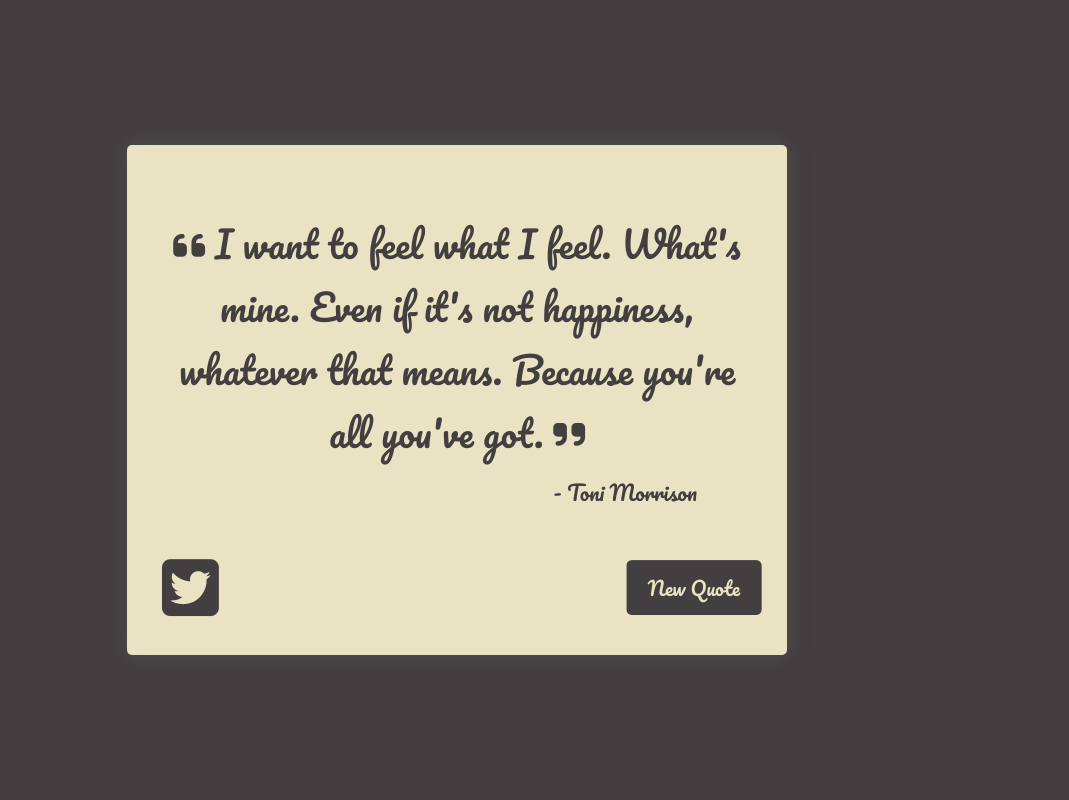
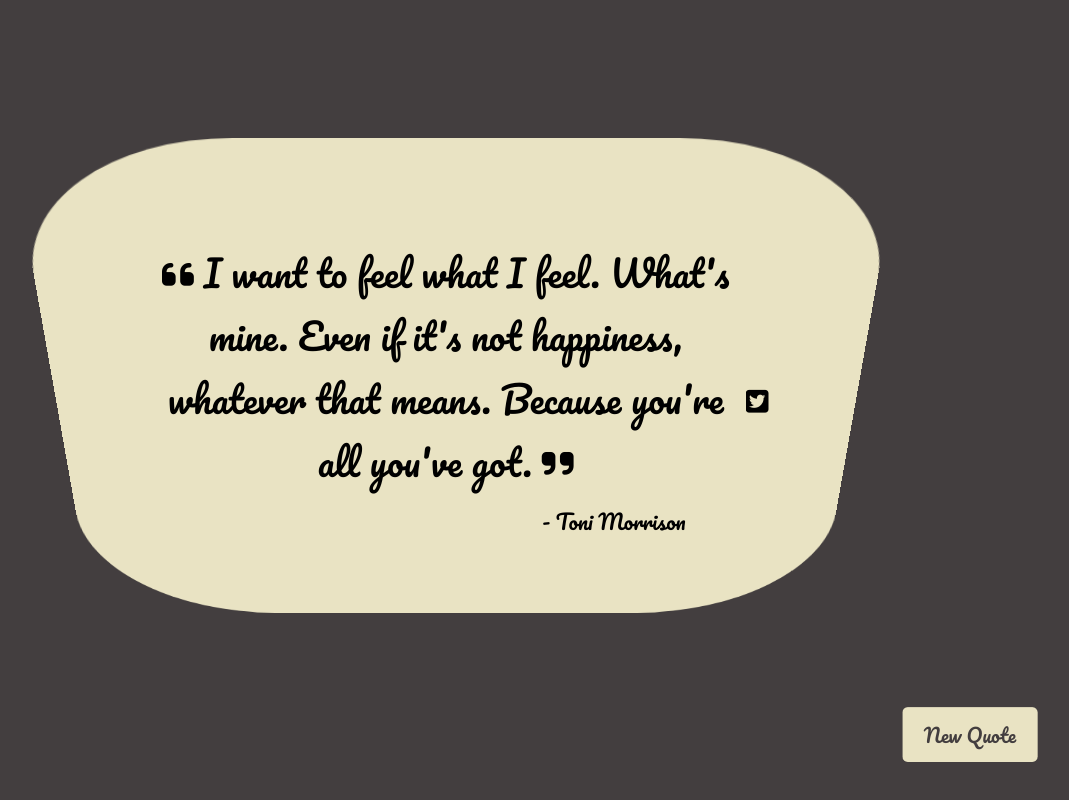
Before and after one commit to RichNC/random-quote-machine, a React (Create React App) app: page / in a window 1280 px wide. Shown: the whole page, without its empty margins (183-1252 px from the left). Built offline with nearby package versions, Linux system fonts and the light colour scheme.

Commit message:
Adjusted sign shape, reorganized file structure

```diff
--- a/src/App.css
+++ b/src/App.css
@@ -10,41 +10,6 @@ p {
 }
 a {
   color: inherit;
-}
-
-button {
-  font-family: 'Pacifico', cursive;
-  color: #E9E3C3;
-  font-size: 18px;
-  padding: 10px 20px;
-  opacity: 1;
-  border: none;
-  border-radius: 5px;
-  -webkit-animation: bounce 1.5s infinite alternate;
-  -moz-animation: bounce 1.5s infinite alternate;
-  animation: bounce 1.5s infinite alternate;
-  -webkit-transition:all 2s ease;
-  -moz-transition:all 2s ease;
-  -o-transition:all 2s ease;
-  transition:all 2s ease;
-  box-shadow: none;
-}
-@-webkit-keyframes bounce {
-  to { -webkit-transform: scale(1.08); }
-}
-@-moz-keyframes bounce {
-  to { -moz-transform: scale(1.08); }
-}
-@keyframes bounce {
-  to { transform: scale(1.08); }
-}
-
-button:hover {
-  -webkit-box-shadow: 0px 0px 5px 0px rgba(82,82,82,1);
-  -moz-box-shadow: 0px 0px 5px 0px rgba(82,82,82,1);
-  box-shadow: 0px 0px 5px 0px rgba(82,82,82,1);
-  opacity: 0.7;
-  cursor: pointer;
 }
 
 .App {
@@ -85,20 +50,42 @@ button:hover {
   }
 }
 
+.content-box {
+  display: flex;
+  justify-content: center;
+  width: 100vw;
+  height: 100vh;
+  display: flex;
+  align-items: center;
+}
+
 #quote-box {
-  opacity: 1;
   background-color: #E9E3C3;
-  width: 600px;
-  border-radius: 5px;
-  padding: 30px;
   height: auto;
-  -webkit-box-shadow: 0px 0px 20px 0px rgba(82,82,82,1);
-  -moz-box-shadow: 0px 0px 20px 0px rgba(82,82,82,1);
-  box-shadow: 0px 0px 20px 0px rgba(82,82,82,1);
+  position: relative;
   -webkit-transition:all 2s linear;
   -moz-transition:all 2s linear;
   -o-transition:all 2s linear;
   transition:all 2s linear;
+}
+
+.sign-shape-1 {
+  position: relative;
+  width: 600px;
+}
+.sign-shape-1:before {
+  content: "";
+  position: absolute;
+  border-radius: 25%;
+  background: #E9E3C3;
+  width: 800px;
+  top: -35%; bottom: -35%; left: -15%; right: -20%;
+  z-index: -1;
+  -webkit-transform: perspective(50em) rotateX(-30deg);
+  transform: perspective(50em) rotateX(-30deg);
+/*   -webkit-box-shadow: 0px 0px 20px 0px rgba(82,82,82,1);
+  -moz-box-shadow: 0px 0px 20px 0px rgba(82,82,82,1);
+  box-shadow: 0px 0px 20px 0px rgba(82,82,82,1); */
 }
 
 @media only screen and (max-width: 760px) {
@@ -108,6 +95,7 @@ button:hover {
 }
 
 #text {
+  margin: 0;
   font-size: 1.4em;
   margin-bottom: 10px;
 }
@@ -118,22 +106,3 @@ button:hover {
   margin-top: 0;
   margin-right: 60px;
 }
-#button {
-  margin-top: 40px;
-  display: flex;
-  justify-content: space-between;
-  align-items: center;
-}
-.fab {
-  margin: 5px;
-  font-size: 65px;
-  opacity: 1;
-  -webkit-transition:opacity .4s ease;
-  -moz-transition:opacity .4s ease;
-  -o-transition:opacity .4s ease;
-  transition:opacity .4s ease;
-}
-.fab:hover {
-  opacity: 0.7;
-  cursor: pointer;
-}
--- /dev/null
+++ b/src/Components/Button.css
@@ -0,0 +1,38 @@
+button {
+  position: absolute;
+  right: 5%;
+  bottom: 40px;
+  font-family: 'Pacifico', cursive;
+  color: rgb(67, 62, 63);
+  background-color: #E9E3C3;
+  font-size: 18px;
+  padding: 10px 20px;
+  opacity: 1;
+  border: none;
+  border-radius: 5px;
+  -webkit-animation: bounce 1.5s infinite alternate;
+  -moz-animation: bounce 1.5s infinite alternate;
+  animation: bounce 1.5s infinite alternate;
+  -webkit-transition:all 2s ease;
+  -moz-transition:all 2s ease;
+  -o-transition:all 2s ease;
+  transition:all 2s ease;
+  box-shadow: none;
+}
+@-webkit-keyframes bounce {
+  to { -webkit-transform: scale(1.08); }
+}
+@-moz-keyframes bounce {
+  to { -moz-transform: scale(1.08); }
+}
+@keyframes bounce {
+  to { transform: scale(1.08); }
+}
+
+button:hover {
+  -webkit-box-shadow: 0px 0px 5px 0px rgba(82,82,82,1);
+  -moz-box-shadow: 0px 0px 5px 0px rgba(82,82,82,1);
+  box-shadow: 0px 0px 5px 0px rgba(82,82,82,1);
+  opacity: 0.7;
+  cursor: pointer;
+}
--- a/src/Button.js
+++ b/src/Components/Button.js
@@ -1,4 +1,5 @@
 import React from 'react';
+import './Button.css';
 
 export class Button extends React.Component {
   render(){
--- /dev/null
+++ b/src/Components/Footer.css
@@ -0,0 +1,28 @@
+footer {
+  width: 100vw;
+  display: flex;
+  align-items: center;
+  position: absolute;
+  bottom: 0;
+}
+
+#tweet-quote {
+  position: absolute;
+  left: 5%;
+  bottom: 40px;
+  color: #E9E3C3;
+  font-size: 2em;
+}
+
+.fab {
+  margin: 5px;
+  opacity: 1;
+  -webkit-transition:opacity .4s ease;
+  -moz-transition:opacity .4s ease;
+  -o-transition:opacity .4s ease;
+  transition:opacity .4s ease;
+}
+.fab:hover {
+  opacity: 0.7;
+  cursor: pointer;
+}
--- a/src/RandomQuote.js
+++ b/src/RandomQuote.js
@@ -1,6 +1,6 @@
 import React from 'react';
 import { quotes } from './Quotes';
-import { Button } from './Button';
+import { Button } from './Components/Button';
 import { colors } from './Colors';
 
 export class RandomQuote extends React.Component {
@@ -29,27 +29,27 @@ export class RandomQuote extends React.Component {
     })
   }
   applyBackgroundColor(){
-    const currentColor = document.querySelector('body').style.background;
-    console.log(currentColor)
     const color = colors[Math.floor(Math.random() * colors.length)]
     document.body.style.background = color;
-    document.getElementById('quote-box').style.color = color;
-    document.querySelector('button').style.background = color;
+    // document.getElementById('quote-box').style.color = color;
+    // document.querySelector('button').style.background = color;
   }
   render(){
     let quoteIndex = this.randomIndex();
     let quote = quotes[quoteIndex].text
     let quoteAuthor = quotes[quoteIndex].author
     return (
-      <div id="quote-box">
-        <p id="text"><i className="fas fa-quote-left"></i> {quote} <i className="fas fa-quote-right"></i></p>
-        <p id="author">- {quoteAuthor}</p>
-        <div id="button">
-          <div id="social-links">
-            <a id="tweet-quote" className="twitter-share-button" href={"https://twitter.com/intent/tweet?text=" + quote + " -" + quoteAuthor} data-size="large" target="_blank" rel="noopener noreferrer"><i className="fab fa-twitter-square"></i></a>
-          </div>
+
+      <div className="content-box">
+
+        <div id="quote-box" className="sign-shape-1">
+          <p id="text"><i className="fas fa-quote-left"></i> {quote} <i className="fas fa-quote-right"></i></p>
+          <p id="author">- {quoteAuthor}</p>
+        </div>
+        <footer>
+          <a id="tweet-quote" href={"https://twitter.com/intent/tweet?text=" + quote + " -" + quoteAuthor} data-size="large" target="_blank" rel="noopener noreferrer"><i className="fab fa-twitter-square"></i></a>
           <Button onClick={this.handleClick} id="new-quote" />
-        </div>
+        </footer>
       </div>
       )
   }
```
Also changed, not shown: src/Components/Footer.js (added), 1 other file (tests, documents, lock files or other folders).
